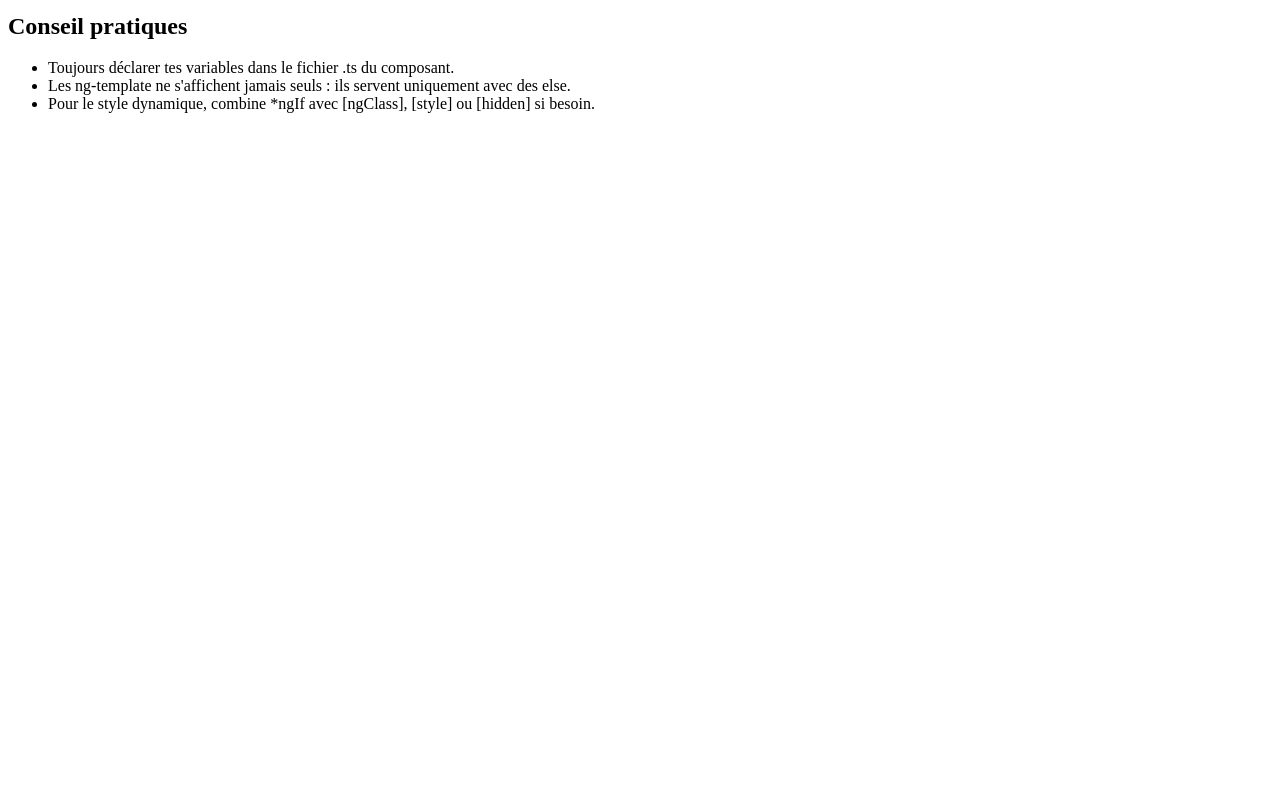
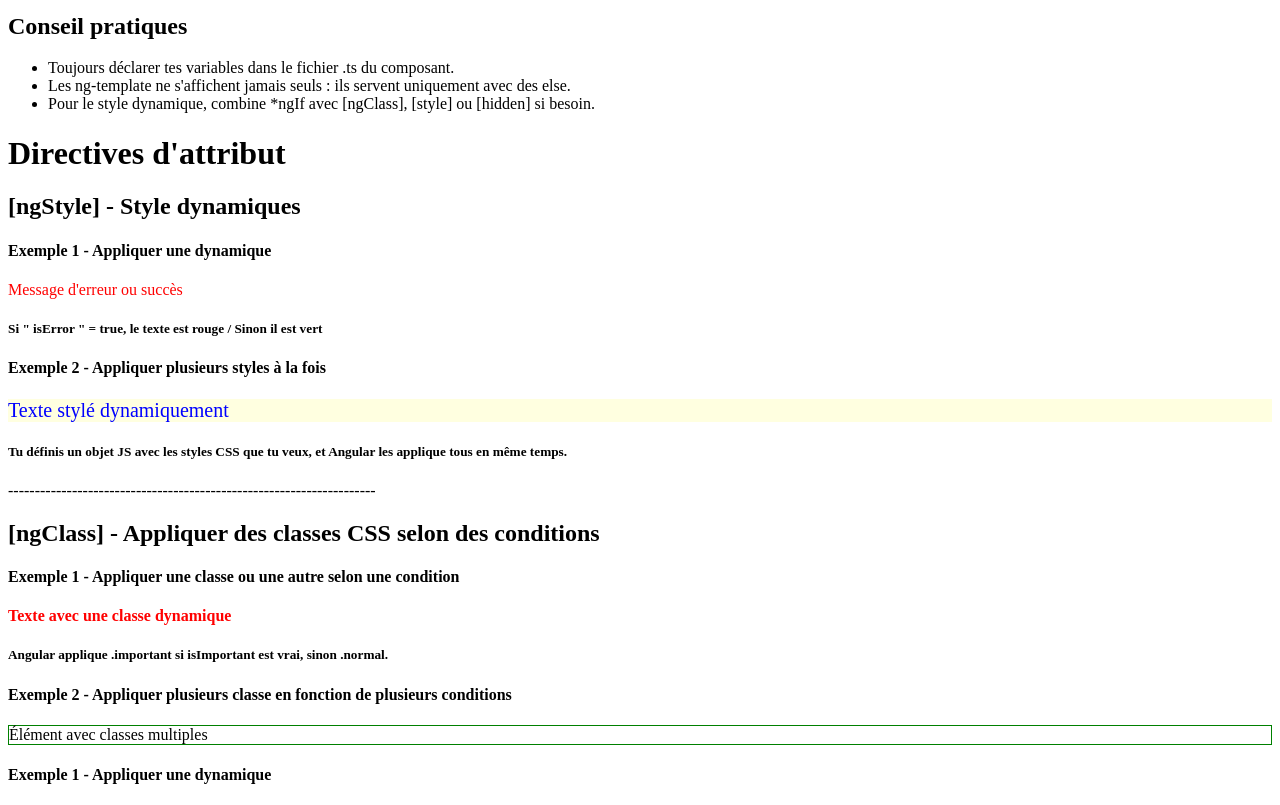
Before and after one commit to Loicwr/TestAngular, an Angular app: page / in a window 1280 px wide. Shown: the part 2700-3505 px from the top of the page. Before the commit the page ends 2829 px from the top, so only its background shows below. Built offline with nearby package versions, Linux system fonts and the light colour scheme.

Commit message:
feat(directives-d-attribut): add DirectivesDAttributComponent with dynamic styling examples

```diff
--- a/src/app/app.component.html
+++ b/src/app/app.component.html
@@ -2,3 +2,4 @@
 <app-header></app-header>
 <app-demo-binding></app-demo-binding>
 <app-directives-structurelles></app-directives-structurelles>
+<app-directives-d-attribut></app-directives-d-attribut>
--- a/src/app/app.component.ts
+++ b/src/app/app.component.ts
@@ -3,10 +3,11 @@ import { RouterOutlet } from '@angular/router';
 import { HeaderComponent } from "./header/header.component";
 import { DemoBindingComponent } from "./demo-binding/demo-binding.component";
 import { DirectivesStructurellesComponent } from "./directives-structurelles/directives-structurelles.component";
+import { DirectivesDAttributComponent } from "./directives-d-attribut/directives-d-attribut.component";
 
 @Component({
   selector: 'app-root',
-  imports: [RouterOutlet, HeaderComponent, DemoBindingComponent, DirectivesStructurellesComponent],
+  imports: [RouterOutlet, HeaderComponent, DemoBindingComponent, DirectivesStructurellesComponent, DirectivesDAttributComponent],
   templateUrl: './app.component.html',
   styleUrl: './app.component.scss'
 })
--- /dev/null
+++ b/src/app/directives-d-attribut/directives-d-attribut.component.html
@@ -0,0 +1,37 @@
+<h1>Directives  d'attribut</h1>
+
+<h2>[ngStyle] - Style dynamiques</h2>
+<h4>Exemple 1 - Appliquer une dynamique</h4>
+
+<p [ngStyle]="{ 'color': isError ? 'red' : 'green'}">
+    Message d'erreur ou succès
+</p>
+
+<h5>Si " isError " = true, le texte est rouge / Sinon il est vert</h5>
+
+<h4>Exemple 2 - Appliquer plusieurs styles à la fois</h4>
+
+<p [ngStyle]="styleObject">
+    Texte stylé dynamiquement
+</p>
+
+<h5>Tu définis un objet JS avec les styles CSS que tu veux, et Angular les applique tous en même temps.</h5>
+
+---------------------------------------------------------------------
+
+<h2>[ngClass] - Appliquer des classes CSS selon des conditions</h2>
+<h4>Exemple 1 - Appliquer une classe ou une autre selon une condition</h4>
+
+<p [ngClass]="isImportant ? 'important' : 'normal'">
+    Texte avec une classe dynamique
+</p>
+
+<h5>Angular applique .important si isImportant est vrai, sinon .normal.</h5>
+
+
+<h4>Exemple 2 - Appliquer plusieurs classe en fonction de plusieurs conditions </h4>
+
+<p [ngClass]="{ 'active' : isActive, 'highlighted' : isHighlighted}">
+    Élément avec classes multiples
+</p>
+<h4>Exemple 1 - Appliquer une dynamique</h4>
--- /dev/null
+++ b/src/app/directives-d-attribut/directives-d-attribut.component.scss
@@ -0,0 +1,16 @@
+.important {
+    font-weight: bold;
+    color: red;
+}
+
+.normal {
+    color: black;
+}
+
+.active {
+    border: 1px solid green;
+}
+
+.highlighted {
+    background-color: yellow;
+}
--- /dev/null
+++ b/src/app/directives-d-attribut/directives-d-attribut.component.ts
@@ -0,0 +1,20 @@
+import { CommonModule } from '@angular/common';
+import { Component } from '@angular/core';
+
+@Component({
+  selector: 'app-directives-d-attribut',
+  imports: [CommonModule],
+  templateUrl: './directives-d-attribut.component.html',
+  styleUrl: './directives-d-attribut.component.scss'
+})
+export class DirectivesDAttributComponent {
+  isError = true;
+  styleObject = {
+    'color': 'blue',
+    'font-size': '20px',
+    'background-color' : 'lightyellow'
+  };
+  isImportant = true;
+  isActive = true;
+  isHighlighted = false;
+}
```
Also changed, not shown: 1 other file (tests, documents, lock files or other folders).
